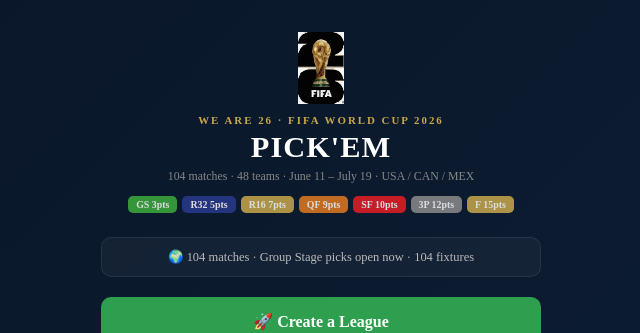
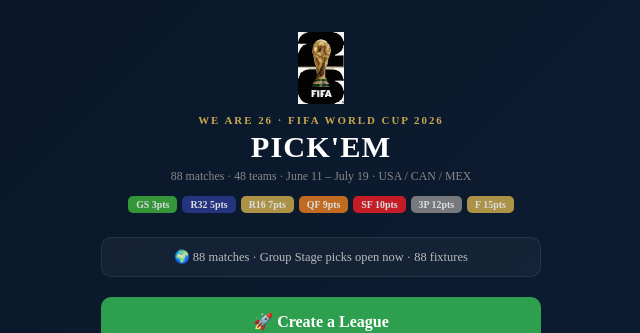
Before and after one commit to nattydaggy-bot/wc2026--pickem, a React (Vite) app: page / in a window 1280 px wide. Shown: the top 333 px of the page, without its empty margins (319-959 px from the left). Built offline with nearby package versions, Linux system fonts and the light colour scheme; no server answers.

Commit message:
Update R32: all 16 confirmed matchups with real teams, times, venues

```diff
--- a/src/data/fixtures.js
+++ b/src/data/fixtures.js
@@ -288,60 +288,55 @@
   { id:"m059", round:"group", group:"J", date:"2026-06-27", time:"22:00",
     home:"Jordan",       away:"Argentina",        venue:"Dallas Stadium (AT&T)" },
 
-  // ======================================================================
-  // ROUND OF 32 — June 28 – July 2 (16 matches, TBD teams)
-  // No draw: knockout rules apply
-  // ======================================================================
-  { id:"m073", round:"r32", date:"2026-06-28", time:"12:00", home:"TBD 1A", away:"TBD 3BCDEF",  venue:"Los Angeles Stadium (SoFi)" },
-  { id:"m074", round:"r32", date:"2026-06-28", time:"15:00", home:"TBD 1B", away:"TBD 3ACDEG",  venue:"Atlanta Stadium (Mercedes-Benz)" },
-  { id:"m075", round:"r32", date:"2026-06-28", time:"19:00", home:"TBD 1C", away:"TBD 2D",       venue:"Toronto Stadium (BMO Field)" },
-  { id:"m076", round:"r32", date:"2026-06-28", time:"22:00", home:"TBD 1D", away:"TBD 2C",       venue:"Seattle Stadium (Lumen Field)" },
-  { id:"m077", round:"r32", date:"2026-06-29", time:"12:00", home:"TBD 1E", away:"TBD 3ABCFG",  venue:"Houston Stadium (NRG)" },
-  { id:"m078", round:"r32", date:"2026-06-29", time:"15:00", home:"TBD 1F", away:"TBD 3ABEGH",  venue:"Dallas Stadium (AT&T)" },
-  { id:"m079", round:"r32", date:"2026-06-29", time:"19:00", home:"TBD 1G", away:"TBD 2H",       venue:"Boston Stadium (Gillette)" },
-  { id:"m080", round:"r32", date:"2026-06-29", time:"22:00", home:"TBD 1H", away:"TBD 2G",       venue:"Miami Stadium (Hard Rock)" },
-  { id:"m081", round:"r32", date:"2026-06-30", time:"12:00", home:"TBD 1I", away:"TBD 3CDFGH",  venue:"New York New Jersey Stadium (MetLife)" },
-  { id:"m082", round:"r32", date:"2026-06-30", time:"15:00", home:"TBD 1J", away:"TBD 3ABCIJ",  venue:"Philadelphia Stadium (Lincoln Financial)" },
-  { id:"m083", round:"r32", date:"2026-06-30", time:"19:00", home:"TBD 1K", away:"TBD 2L",       venue:"Kansas City Stadium (Arrowhead)" },
-  { id:"m084", round:"r32", date:"2026-07-01", time:"12:00", home:"TBD 1L", away:"TBD 3EHIJK",  venue:"Atlanta Stadium (Mercedes-Benz)" },
-  { id:"m085", round:"r32", date:"2026-07-01", time:"15:00", home:"TBD 2A", away:"TBD 3ABIJK",  venue:"Mexico City Stadium (Estadio Azteca)" },
-  { id:"m086", round:"r32", date:"2026-07-01", time:"19:00", home:"TBD 2B", away:"TBD 3EFGIJ",  venue:"Guadalajara Stadium (Estadio Akron)" },
-  { id:"m087", round:"r32", date:"2026-07-02", time:"12:00", home:"TBD 2E", away:"TBD 2F",       venue:"San Francisco Bay Area Stadium (Levi's)" },
-  { id:"m088", round:"r32", date:"2026-07-02", time:"15:00", home:"TBD 2K", away:"TBD 2J",       venue:"Vancouver BC Place" },
 
   // ======================================================================
-  // ROUND OF 16 — July 4–5 (8 matches, TBD)
+  // ROUND OF 32 — June 28 – July 3 (16 matches, all confirmed)
+  // Source: Yahoo Sports / Fox Sports / NBC Sports — confirmed June 28, 2026
+  // No draw: knockout rules apply from here onward
   // ======================================================================
-  { id:"m089", round:"r16", date:"2026-07-04", time:"13:00", home:"TBD W73", away:"TBD W74",   venue:"Houston Stadium (NRG)" },
-  { id:"m090", round:"r16", date:"2026-07-04", time:"17:00", home:"TBD W75", away:"TBD W76",   venue:"Philadelphia Stadium (Lincoln Financial)" },
-  { id:"m091", round:"r16", date:"2026-07-04", time:"20:00", home:"TBD W77", away:"TBD W78",   venue:"Seattle Stadium (Lumen Field)" },
-  { id:"m092", round:"r16", date:"2026-07-04", time:"23:00", home:"TBD W79", away:"TBD W80",   venue:"Toronto Stadium (BMO Field)" },
-  { id:"m093", round:"r16", date:"2026-07-05", time:"13:00", home:"TBD W81", away:"TBD W82",   venue:"Kansas City Stadium (Arrowhead)" },
-  { id:"m094", round:"r16", date:"2026-07-05", time:"16:00", home:"TBD W83", away:"TBD W84",   venue:"New York New Jersey Stadium (MetLife)" },
-  { id:"m095", round:"r16", date:"2026-07-05", time:"19:00", home:"TBD W85", away:"TBD W86",   venue:"Atlanta Stadium (Mercedes-Benz)" },
-  { id:"m096", round:"r16", date:"2026-07-05", time:"22:00", home:"TBD W87", away:"TBD W88",   venue:"Los Angeles Stadium (SoFi)" },
 
-  // ======================================================================
-  // QUARTER-FINALS — July 9–10 (4 matches)
-  // ======================================================================
-  { id:"m097", round:"qf",    date:"2026-07-09", time:"15:00", home:"TBD W89", away:"TBD W90",  venue:"Dallas Stadium (AT&T)" },
-  { id:"m098", round:"qf",    date:"2026-07-09", time:"19:00", home:"TBD W91", away:"TBD W92",  venue:"Miami Stadium (Hard Rock)" },
-  { id:"m099", round:"qf",    date:"2026-07-10", time:"15:00", home:"TBD W93", away:"TBD W94",  venue:"Boston Stadium (Gillette)" },
-  { id:"m100", round:"qf",    date:"2026-07-10", time:"19:00", home:"TBD W95", away:"TBD W96",  venue:"Kansas City Stadium (Arrowhead)" },
+  // -- June 28 --
+  { id:"m073", round:"r32", date:"2026-06-28", time:"15:00",
+    home:"South Africa", away:"Canada", venue:"Los Angeles Stadium (SoFi)" },
 
-  // ======================================================================
-  // SEMI-FINALS — July 14–15 (2 matches)
-  // ======================================================================
-  { id:"m101", round:"sf",    date:"2026-07-14", time:"19:00", home:"TBD W97",  away:"TBD W98",  venue:"Atlanta Stadium (Mercedes-Benz)" },
-  { id:"m102", round:"sf",    date:"2026-07-15", time:"19:00", home:"TBD W99",  away:"TBD W100", venue:"Los Angeles Stadium (SoFi)" },
+  // -- June 29 --
+  { id:"m076", round:"r32", date:"2026-06-29", time:"21:00",
+    home:"Netherlands", away:"Morocco", venue:"Monterrey Stadium (Estadio BBVA)" },
+  { id:"m074", round:"r32", date:"2026-06-29", time:"13:00",
+    home:"Brazil", away:"Japan", venue:"Houston Stadium (NRG)" },
+  { id:"m075", round:"r32", date:"2026-06-29", time:"16:30",
+    home:"Germany", away:"Paraguay", venue:"Boston Stadium (Gillette)" },
 
-  // ======================================================================
-  // THIRD-PLACE PLAY-OFF — July 18
-  // ======================================================================
-  { id:"m103", round:"3rd",   date:"2026-07-18", time:"15:00", home:"TBD L101", away:"TBD L102", venue:"Miami Stadium (Hard Rock)" },
+  // -- June 30 --
+  { id:"m078", round:"r32", date:"2026-06-30", time:"17:00",
+    home:"France", away:"Sweden", venue:"New York New Jersey Stadium (MetLife)" },
+  { id:"m077", round:"r32", date:"2026-06-30", time:"13:00",
+    home:"Ivory Coast", away:"Norway", venue:"Dallas Stadium (AT&T)" },
+  { id:"m079", round:"r32", date:"2026-06-30", time:"21:00",
+    home:"Mexico", away:"Ecuador", venue:"Mexico City Stadium (Estadio Azteca)" },
 
-  // ======================================================================
-  // FINAL — July 19 (3:00 PM ET, MetLife Stadium)
-  // ======================================================================
-  { id:"m104", round:"final", date:"2026-07-19", time:"15:00", home:"TBD W101", away:"TBD W102", venue:"New York New Jersey Stadium (MetLife)" },
+  // -- July 1 --
+  { id:"m080", round:"r32", date:"2026-07-01", time:"12:00",
+    home:"England", away:"DR Congo", venue:"Atlanta Stadium (Mercedes-Benz)" },
+  { id:"m081", round:"r32", date:"2026-07-01", time:"16:00",
+    home:"USA", away:"Bosnia & Herzegovina", venue:"San Francisco Bay Area Stadium (Levi's)" },
+  { id:"m082", round:"r32", date:"2026-07-01", time:"20:00",
+    home:"Belgium", away:"Senegal", venue:"Seattle Stadium (Lumen Field)" },
+
+  // -- July 2 --
+  { id:"m083", round:"r32", date:"2026-07-02", time:"12:00",
+    home:"Portugal", away:"Croatia", venue:"Toronto Stadium (BMO Field)" },
+  { id:"m084", round:"r32", date:"2026-07-02", time:"16:00",
+    home:"Spain", away:"Austria", venue:"Los Angeles Stadium (SoFi)" },
+  { id:"m085", round:"r32", date:"2026-07-02", time:"20:00",
+    home:"Switzerland", away:"Algeria", venue:"Vancouver BC Place" },
+
+  // -- July 3 --
+  { id:"m086", round:"r32", date:"2026-07-03", time:"12:00",
+    home:"Argentina", away:"Cabo Verde", venue:"Miami Stadium (Hard Rock)" },
+  { id:"m087", round:"r32", date:"2026-07-03", time:"16:00",
+    home:"Colombia", away:"Ghana", venue:"Kansas City Stadium (Arrowhead)" },
+  { id:"m088", round:"r32", date:"2026-07-03", time:"20:00",
+    home:"Australia", away:"Egypt", venue:"Dallas Stadium (AT&T)" },
+
 ];
```
